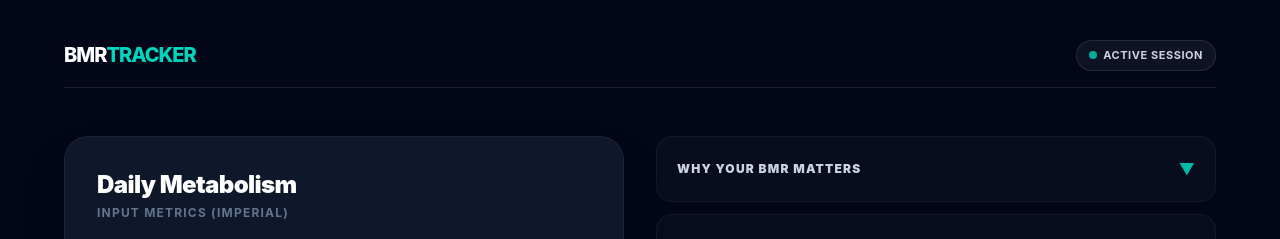
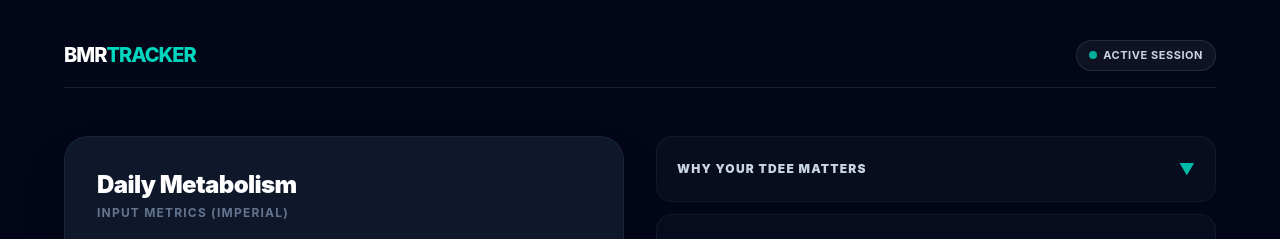
Before and after one commit to GaigeJohnson/BMR-Tracker, a React (Vite) app: page / in a window 1280 px wide. Shown: the top 239 px of the page. Built offline with nearby package versions, Linux system fonts and the light colour scheme.

Commit message:
fixing typos and changing wording

```diff
--- a/src/App.jsx
+++ b/src/App.jsx
@@ -58,16 +58,16 @@ function App() {
 
   const infoSections = [
     { id: 1,
-      title: "Why Your BMR Matters",
-      content: `Your BMR is the main metric you need to worry about when you want to change or maintain your weight.
-                 Actively keeping up with your estimated BMR is essential, because as you lose or gain weight, your
+      title: "Why Your TDEE Matters",
+      content: `Your TDEE (Total Daily Energy Expenditure) is the main metric you need to worry about when you want to change or maintain your weight.
+                 Actively keeping up with your estimated TDEE is essential, because as you lose or gain weight, your
                  BMR changes, meaning your daily "budget" changes.` },
     { id: 2,
-      title: "How weight Loss Works",
-      content: `If you go above your daily BMR, you gain weight. If you go below your daily BMR, you lose weight.
+      title: "How Weight Loss Works",
+      content: `If you go above your daily TDEE, you gain weight. If you go below your daily TDEE, you lose weight.
       There are plenty of trending diets that suggest only eating meat or completely avoiding sugar and they do work,
-      soley because you stuck to or avoided certain foods. These diets indirectly have you stay in a caloric deficit, because the
-      foods you have to eat in these diets are low in calories, so you'd have to really over eat in order to not lose weight.
+      solely because you stuck to or avoided certain foods. These diets indirectly have you stay in a caloric deficit, because the
+      foods you have to eat in these diets are low in calories, so you'd have to really overeat in order to not lose weight.
       Realistically, you can eat anything you want and lose weight, as long as you stay below your daily BMR`},
     { id: 3,
       title: "Tracking Calories",
```
